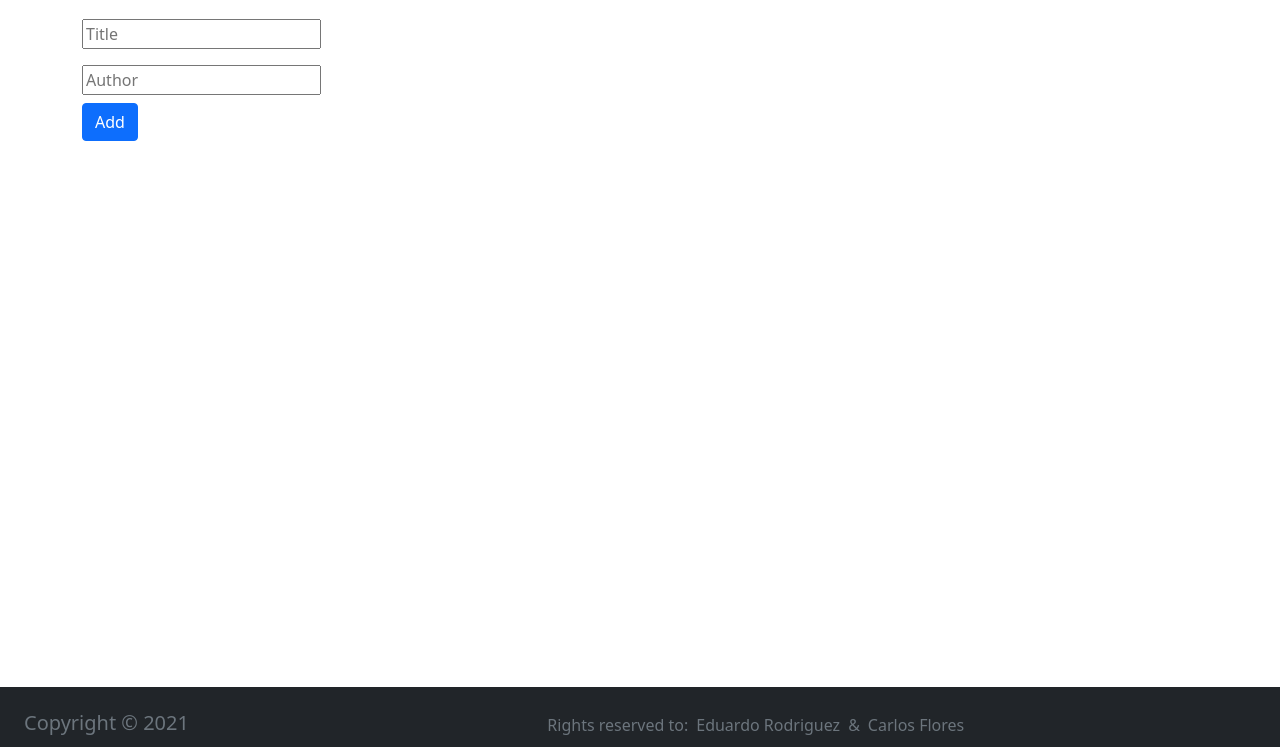
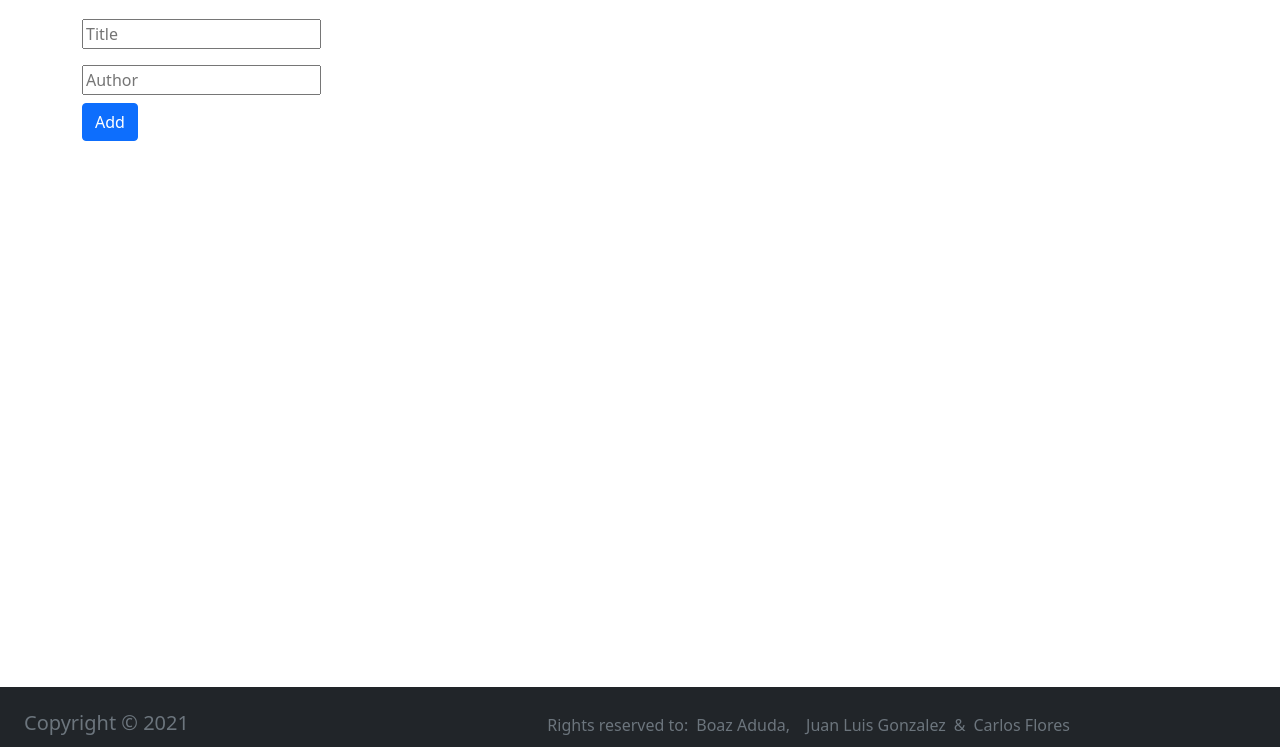
Before and after one commit to JbirdL86/awesome-books, a website: page index.html in a window 1280 px wide. Shown: the part 53-800 px from the top of the page. Drawn offline with nearby package versions, Linux system fonts and the light colour scheme.

Commit message:
Added developer names to the footer.

```diff
--- a/index.html
+++ b/index.html
@@ -40,9 +40,10 @@
       </div>
       <div class="container d-flex mt-2 col-7">
         <p class="text-muted">Rights reserved to:</p>
-        <a class="text-muted mx-2 text-decoration-none" href="https://www.github.com/eroauditore">Eduardo Rodriguez </a>
+        <a class="text-muted mx-2 text-decoration-none" href="https://www.github.com/">Boaz Aduda, </a>
+        <a class="text-muted mx-2 text-decoration-none" href="https://www.github.com/">Juan Luis Gonzalez</a>
         <p class="text-muted"> & </p>
-        <a class="text-muted mx-2 text-decoration-none" href="https://www.github.com/eroauditore">Carlos Flores </a>
+        <a class="text-muted mx-2 text-decoration-none" href="https://www.github.com/">Carlos Flores </a>
       </div>
     </div>
   </footer>
```
